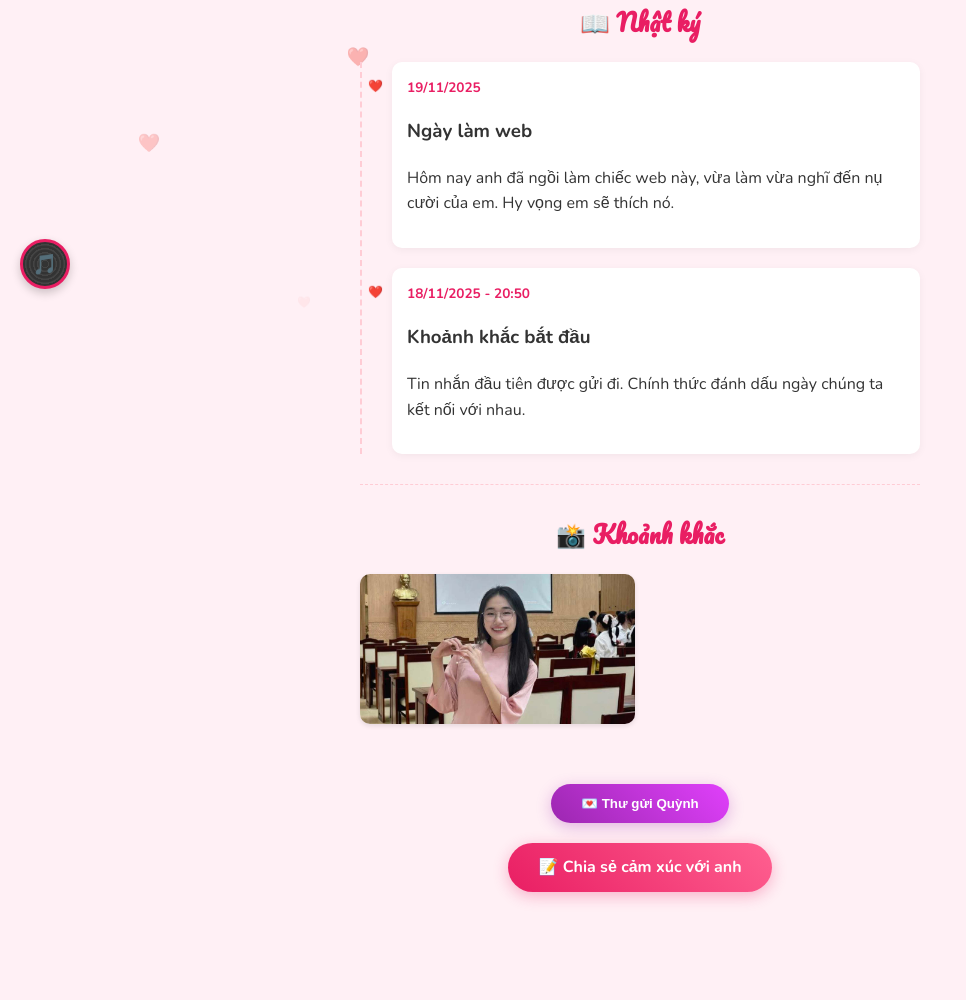
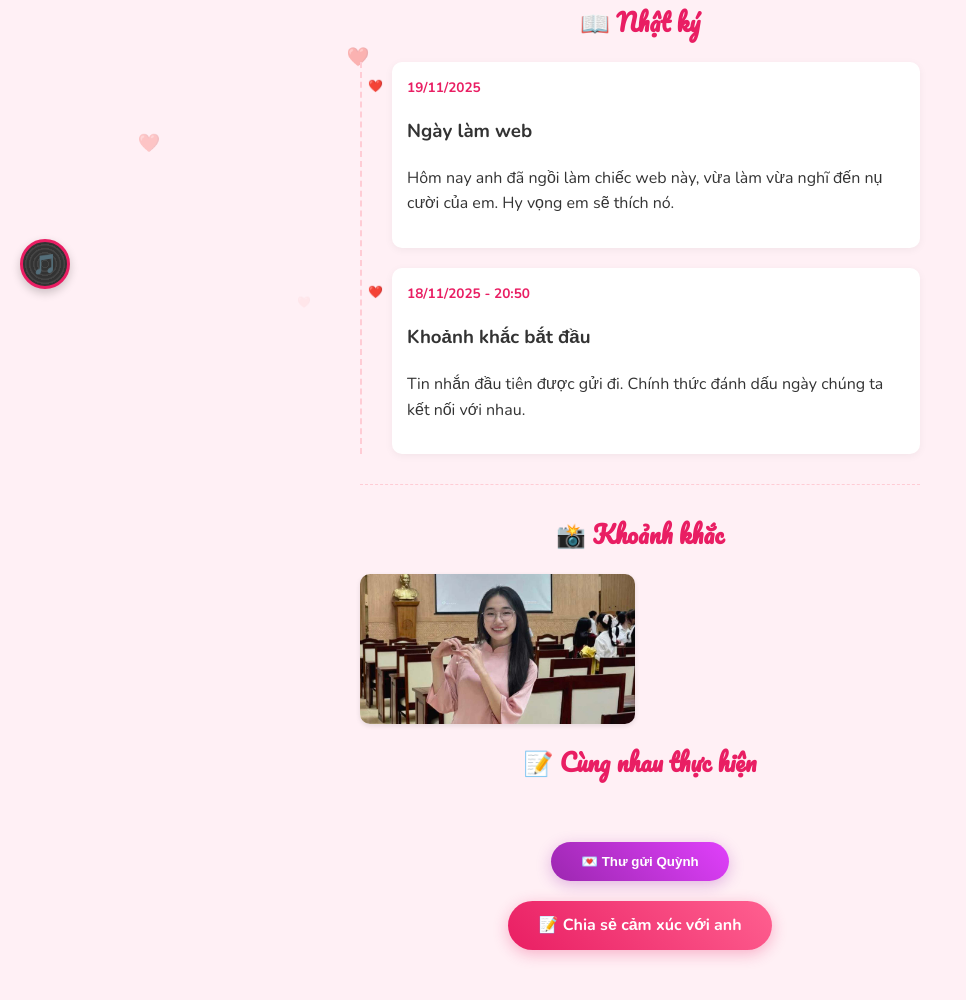
Before and after one commit to datnikon/quynh, a plain HTML site: page index.html in a window 1280 px wide. Shown: the part 491-1491 px from the top of the page, without its empty margins (0-966 px from the left). Before the commit the page ends 1443 px from the top, so only its background shows below. Drawn offline with nearby package versions, Linux system fonts and the light colour scheme.

Commit message:
todo list html

```diff
--- a/index.html
+++ b/index.html
@@ -96,6 +96,12 @@
         <div class="gallery" id="gallery-container"></div>
       </section>
 
+
+      <section>
+        <h2 class="main-title">📝 Cùng nhau thực hiện</h2>
+        <div class="bucket-list" id="bucket-list-container"></div>
+      </section>
+
       <footer class="footer-section">
         <button id="open-letter-btn" class="btn-share btn-letter">
           💌 Thư gửi Quỳnh
```
